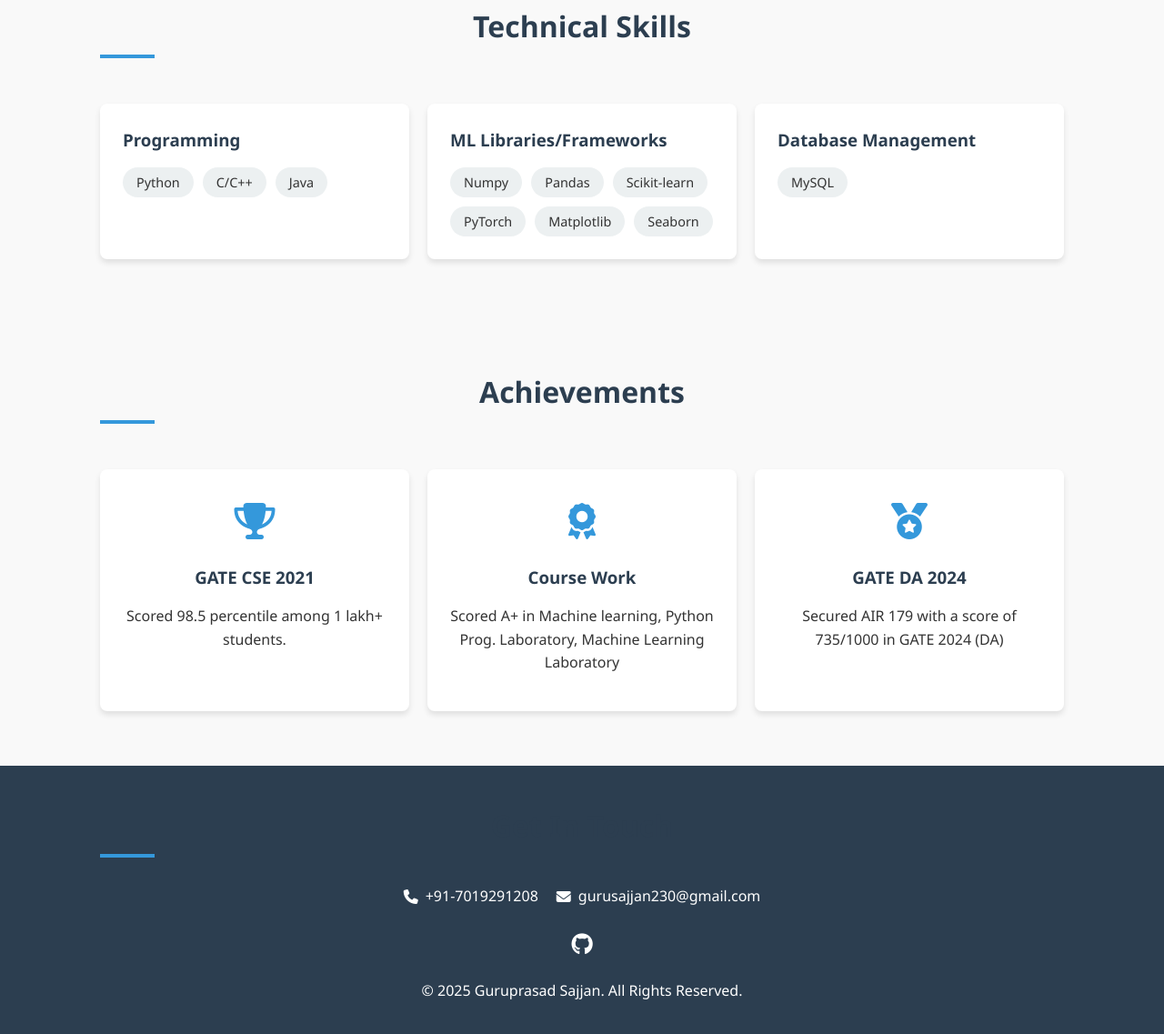
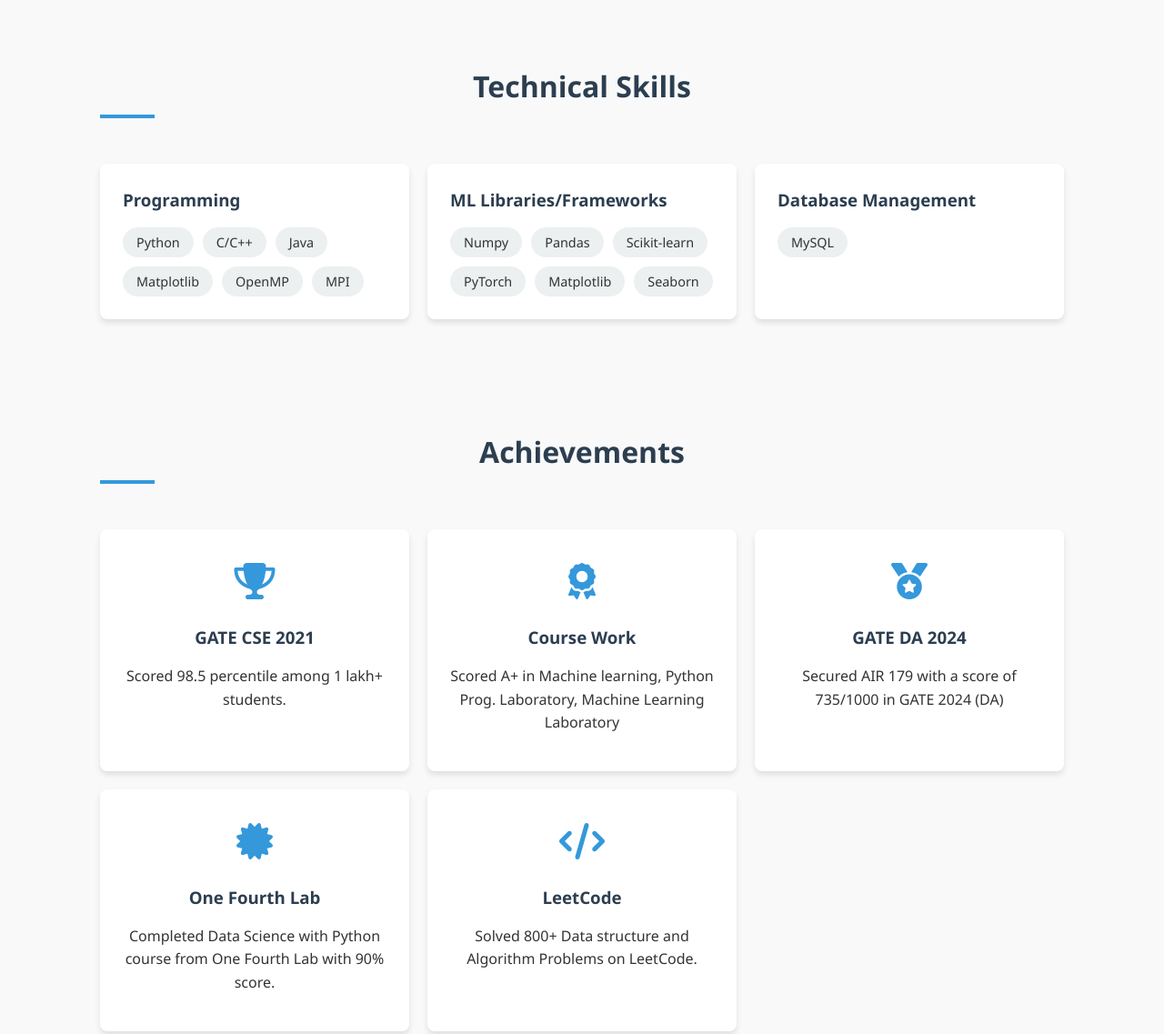
Before and after one commit to guru230/resume, a plain HTML site: page index.html in a window 1280 px wide. Shown: the part 4055-5192 px from the top of the page at 91% size. Drawn offline with Linux system fonts and the light colour scheme.

Commit message:
Add new certificate and leetcode Card

```diff
--- a/index.html
+++ b/index.html
@@ -458,6 +458,7 @@
                         <span class="skill-tag">Machine Learning</span>
                         <span class="skill-tag">Deep Learning</span>
                         <span class="skill-tag">Natural Language Processing</span>
+                        <span class="skill-tag">Image Processing with Machine Learning</span>
                     </div>
                 </div>
             </div>
@@ -477,6 +478,9 @@
                         <span class="skill-tag">Python</span>
                         <span class="skill-tag">C/C++</span>
                         <span class="skill-tag">Java</span>
+                        <span class="skill-tag">Matplotlib</span>
+                        <span class="skill-tag">OpenMP</span>
+                        <span class="skill-tag">MPI</span>
                     </div>
                 </div>
 
@@ -530,6 +534,23 @@
                     <h3>GATE DA 2024</h3>
                     <p>Secured AIR 179 with a score of 735/1000 in GATE 2024 (DA)</p>
                 </div>
+
+
+                <div class="achievement-item">
+                    <div class="achievement-icon">
+                        <i class="fas fa-certificate"></i>
+                    </div>
+                    <h3>One Fourth Lab</h3>
+                    <p>Completed Data Science with Python course from One Fourth Lab with 90% score.</p>
+                </div>
+
+                <div class="achievement-item">
+                    <div class="achievement-icon">
+                        <i class="fas fa-code"></i>
+                    </div>
+                    <h3>LeetCode</h3>
+                    <p>Solved 800+ Data structure and Algorithm Problems on LeetCode.</p>
+                </div>
             </div>
         </div>
     </section>
```
